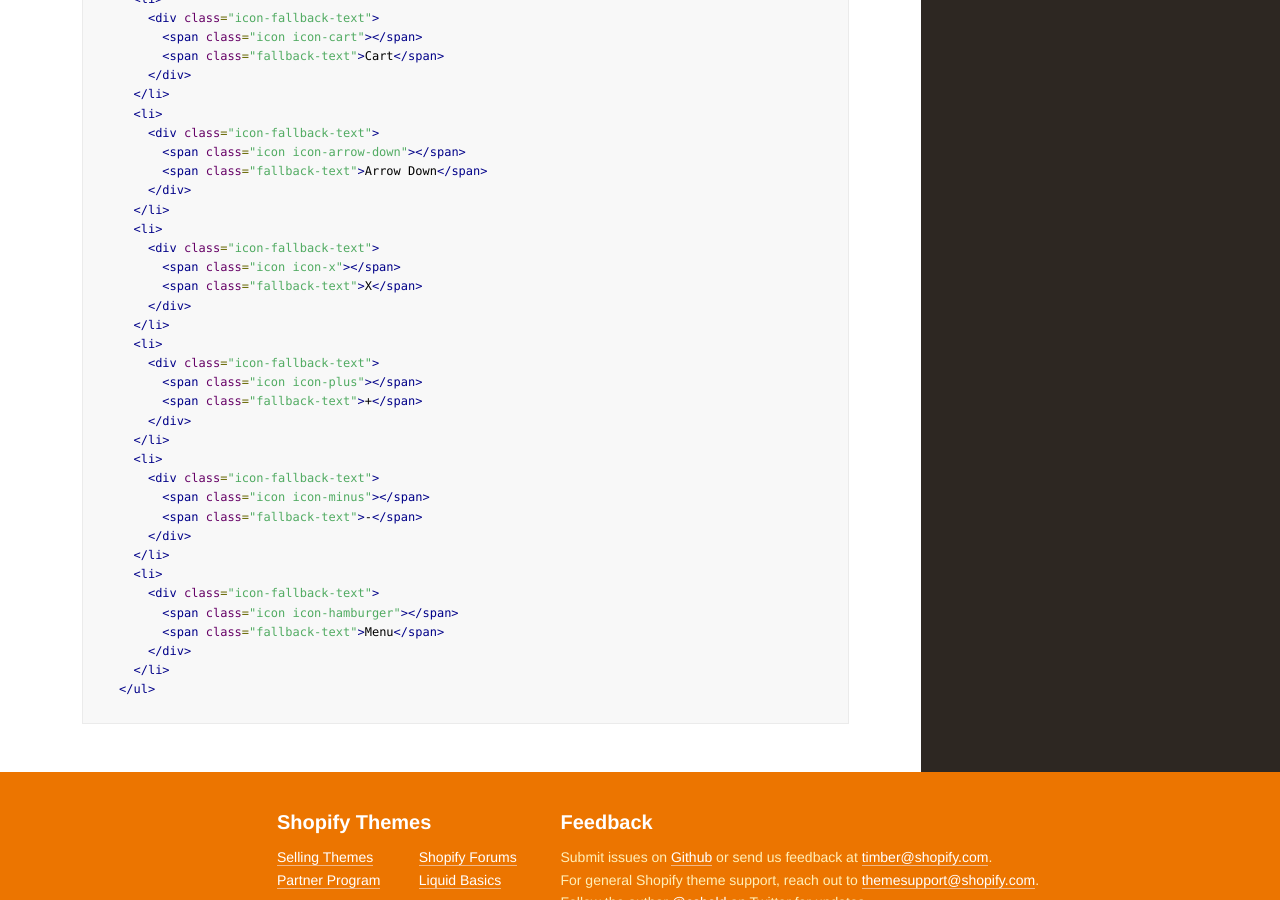
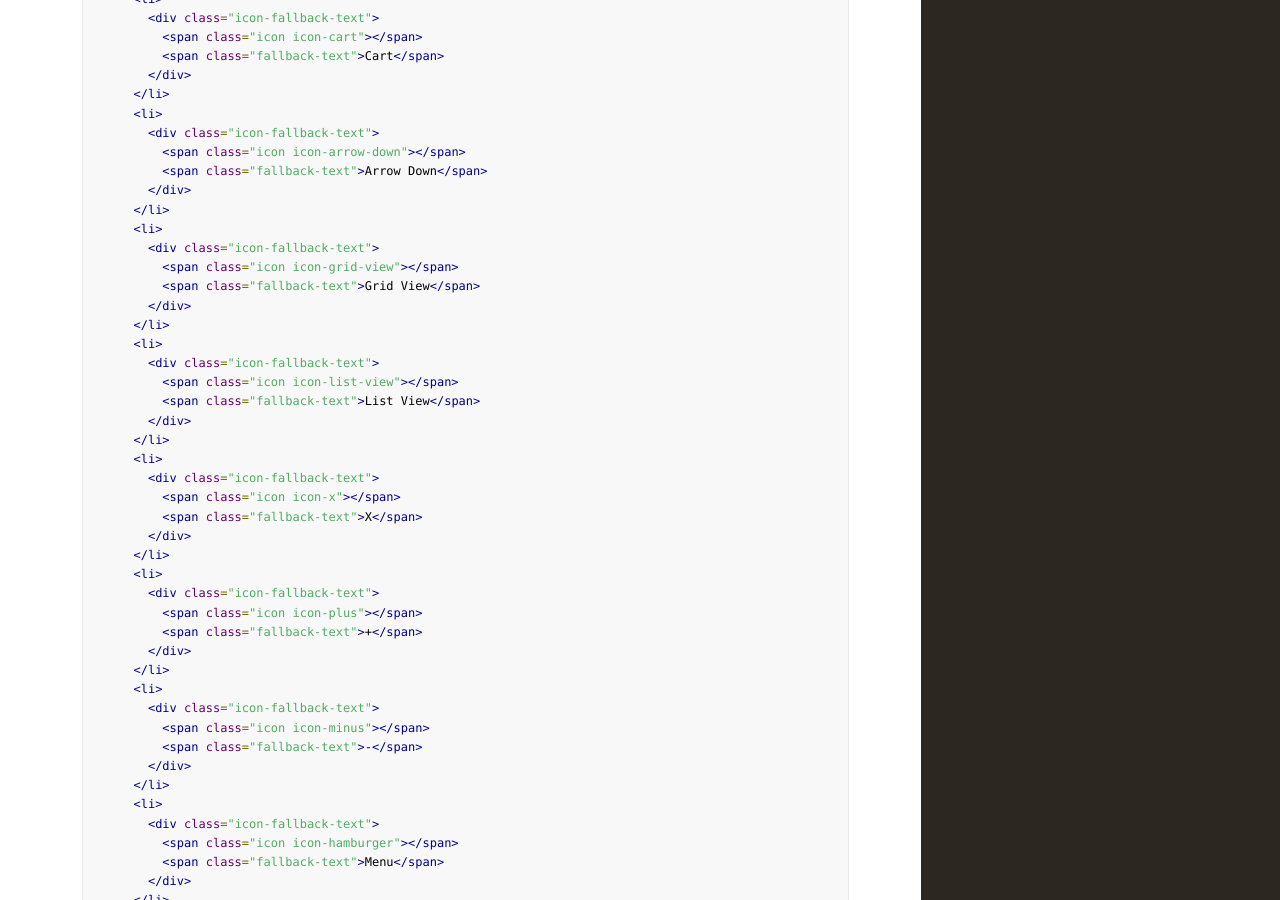
Before and after one commit to Shopify/Timber, a Jekyll site: the page built from index.html, in a window 1280 px wide and 900 px high, scrolled down 31225 px. Built offline with Jekyll 4.4.1, drawn with Linux system fonts in a browser that asks for light colours; nearby versions of some CDN libraries; some web fonts are replaced.

Commit message:
Added grid and list view icons to demo

```diff
--- a/index.html
+++ b/index.html
@@ -1766,6 +1766,18 @@ jQuery('body').on('ajaxCart.afterCartLoad', function(evt, cart) {
             </li>
             <li>
               <div class="icon-fallback-text">
+                <span class="icon icon-grid-view"></span>
+                <span class="fallback-text">Grid View</span>
+              </div>
+            </li>
+            <li>
+              <div class="icon-fallback-text">
+                <span class="icon icon-list-view"></span>
+                <span class="fallback-text">List View</span>
+              </div>
+            </li>
+            <li>
+              <div class="icon-fallback-text">
                 <span class="icon icon-x"></span>
                 <span class="fallback-text">X</span>
               </div>
@@ -1949,6 +1961,18 @@ jQuery('body').on('ajaxCart.afterCartLoad', function(evt, cart) {
     &lt;div class="icon-fallback-text"&gt;
       &lt;span class="icon icon-arrow-down"&gt;&lt;/span&gt;
       &lt;span class="fallback-text"&gt;Arrow Down&lt;/span&gt;
+    &lt;/div&gt;
+  &lt;/li&gt;
+  &lt;li&gt;
+    &lt;div class="icon-fallback-text"&gt;
+      &lt;span class="icon icon-grid-view"&gt;&lt;/span&gt;
+      &lt;span class="fallback-text"&gt;Grid View&lt;/span&gt;
+    &lt;/div&gt;
+  &lt;/li&gt;
+  &lt;li&gt;
+    &lt;div class="icon-fallback-text"&gt;
+      &lt;span class="icon icon-list-view"&gt;&lt;/span&gt;
+      &lt;span class="fallback-text"&gt;List View&lt;/span&gt;
     &lt;/div&gt;
   &lt;/li&gt;
   &lt;li&gt;
```
